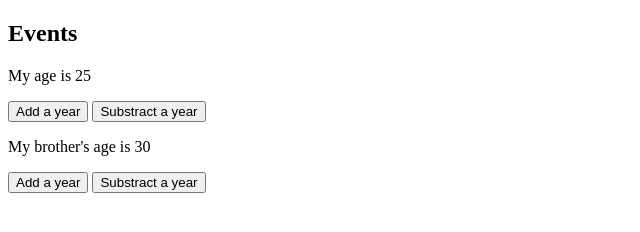
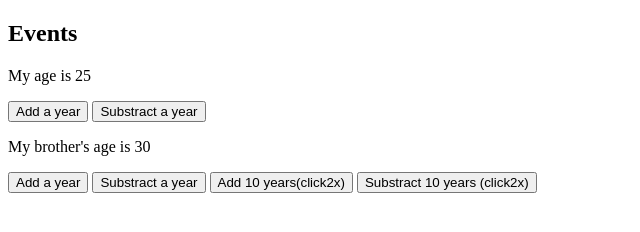
Before and after one commit to tawsifahmed/intro-to-vue-2, a plain HTML site: page index.html in a window 1280 px wide. Shown: the whole page, without its empty margins (0-640 px from the left). Drawn offline with nearby package versions, Linux system fonts and the light colour scheme.

Commit message:
dblclick

```diff
--- a/app.js
+++ b/app.js
@@ -10,6 +10,12 @@ new Vue({
         },
         subtract: function () {
             this.ageBrother--;
+        },
+        add10: function (inc) {
+            this.ageBrother += inc;
+        },
+        subtract10: function (dec) {
+            this.ageBrother -= dec;
         }
     }
 });
--- a/index.html
+++ b/index.html
@@ -26,6 +26,8 @@
         <p>My brother's age is {{ageBrother}}</p>
         <button v-on:click="add">Add a year</button>
         <button v-on:click="subtract">Substract a year</button>
+        <button v-on:dblclick="add10(10)">Add 10 years(click2x)</button>
+        <button v-on:dblclick="subtract10(10)">Substract 10 years (click2x)</button>
 
     </div>
 
```
